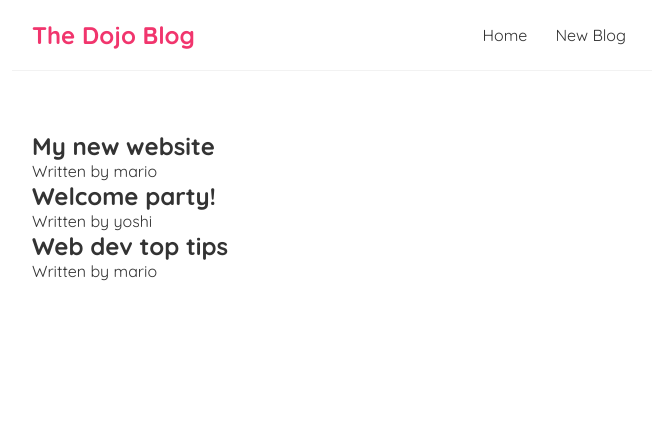
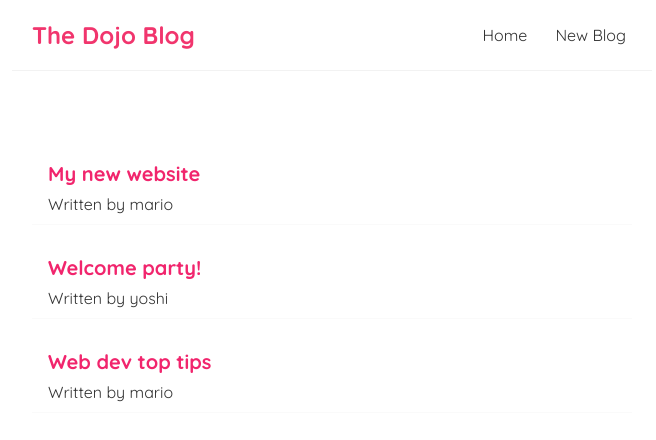
Before and after one commit to sidnair1358/Blogs, a React (Create React App) app: page /create in a window 1280 px wide. Shown: the top 440 px of the page, without its empty margins (308-964 px from the left). Built offline with nearby package versions, Linux system fonts and the light colour scheme.

Commit message:
added styles to bolg preview

```diff
--- a/src/index.css
+++ b/src/index.css
@@ -36,3 +36,19 @@
   margin: 40px auto;
   padding: 20px;
 }
+
+.blog-preview {
+  padding: 10px 16px;
+  margin: 20px 0;
+  border-bottom: 1px solid #fafafa;
+}
+
+.blog-preview:hover {
+  box-shadow: 1px 3px 5px rgba(0, 0, 0, 0.1);
+}
+
+.blog-preview h2 {
+  font-size: 20px;
+  color: #f1256d;
+  margin-bottom: 8px;
+}
```
